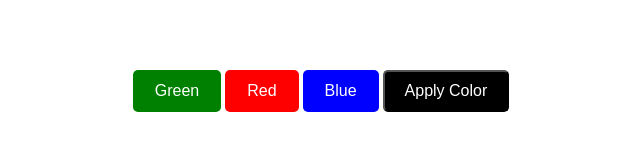
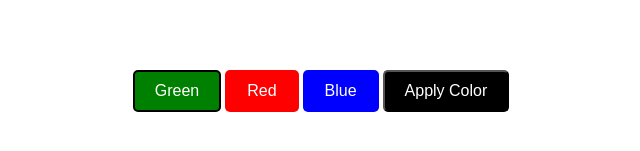
Before and after one commit to Classiee/Variabler-Nivaa-2, a plain HTML site: page index.html in a window 1280 px wide. Both pictures are taken after a click on the button "Green". Shown: the part 309-460 px from the top of the page, 319-959 px from the left. Drawn offline with Linux system fonts and the light colour scheme.

Commit message:
Updated
Added EventListener for active and non active button. For highlightning selected button

```diff
--- a/index.html
+++ b/index.html
@@ -11,7 +11,7 @@
 
 
 <body>
-    <div class = "containers">
+    <div class = "buttons">
         <button id="greenButton" class="colorButton" onclick="selectColor('green', this)">Green</button>
         <button id="redButton" class="colorButton" onclick="selectColor('red', this)">Red</button>
         <button id="blueButton" class="colorButton" onclick="selectColor('blue', this)">Blue</button>
@@ -19,9 +19,8 @@
     </div>
 
 
-
 </body>
 
-<script src="index.js"></script>
+<script src="index.js" async></script>
 
 </html>
--- a/index.js
+++ b/index.js
@@ -18,3 +18,14 @@ function applyColor() {
         alert('Please select a color.');
     }
 }
+
+
+const buttons = document.querySelectorAll('.colorButton');
+    buttons.forEach(button => {
+    button.addEventListener('click', () => {
+
+        buttons.forEach(button => button.classList.remove('active'));
+
+        button.classList.add('active');
+    });
+});
--- a/styles.css
+++ b/styles.css
@@ -8,10 +8,10 @@ body {
     transition: background-color 0.5s ease;
 }
 
-#containers {
+.buttons {
     flex-direction: row;
     justify-content: space-around;
-    padding: 200px
+    padding: 200px;
     border: none;
 }
 
@@ -70,4 +70,11 @@ body {
 
 #selected {
     border: 2px solid black;
+
 }
+
+.colorButton.active {
+    border-color: black;
+    background-color: #333;
+    size: 16px;
+}
```
Also changed, not shown: package-lock.json (added).
